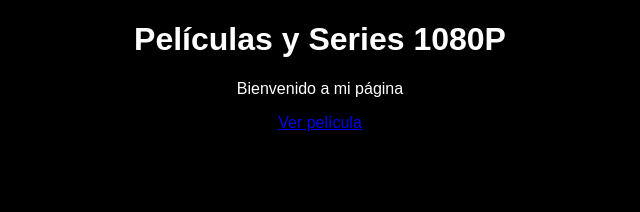
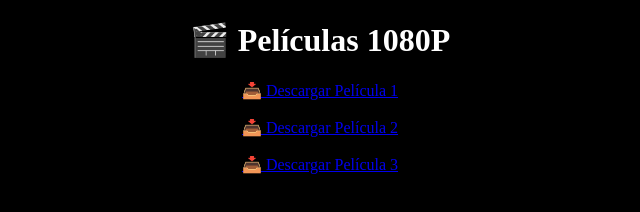
Before and after one commit to sergiovilla2023-art/Peliculas-Y-Series, a plain HTML site: page index.html in a window 1280 px wide. Shown: the whole page, without its empty margins (320-960 px from the left). Drawn offline with Linux system fonts and the light colour scheme.

Commit message:
Update index.html

```diff
--- a/index.html
+++ b/index.html
@@ -1,16 +1,16 @@
 <!DOCTYPE html>
 <html>
 <head>
-<title>Películas y Series</title>
+<title>Películas 1080P</title>
 </head>
 
-<body style="background:black;color:white;font-family:Arial;text-align:center;">
+<body style="background:black;color:white;text-align:center;">
 
-<h1>Películas y Series 1080P</h1>
+<h1>🎬 Películas 1080P</h1>
 
-<p>Bienvenido a mi página</p>
-
-<a href="https://google.com">Ver película</a>
+<a href="LINK1.mp4" download>📥 Descargar Película 1</a><br><br>
+<a href="LINK2.mp4" download>📥 Descargar Película 2</a><br><br>
+<a href="LINK3.mp4" download>📥 Descargar Película 3</a>
 
 </body>
 </html>
```
